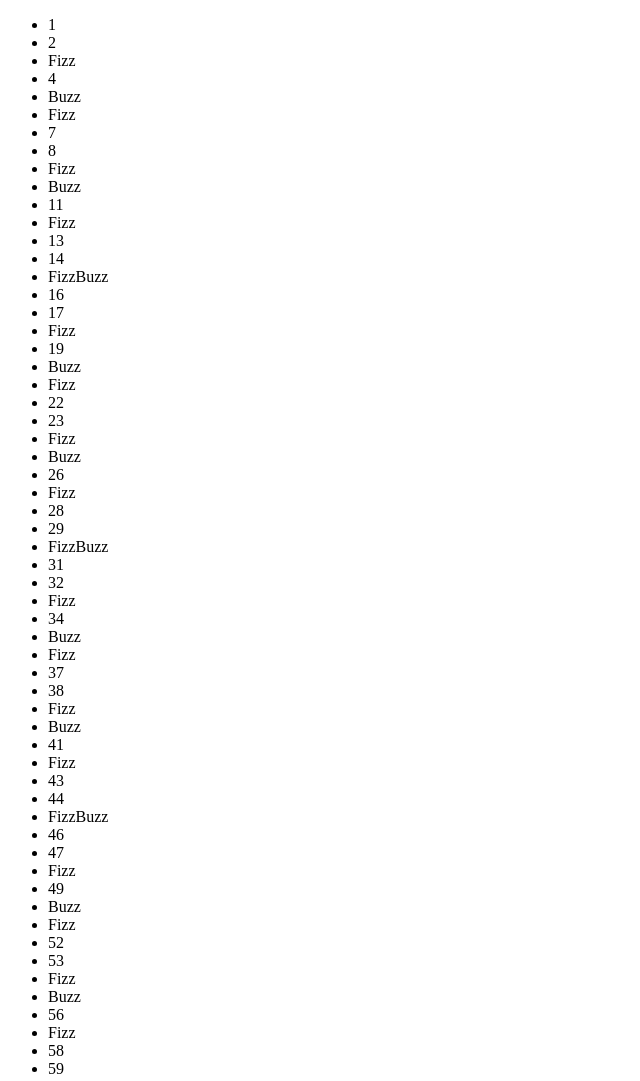
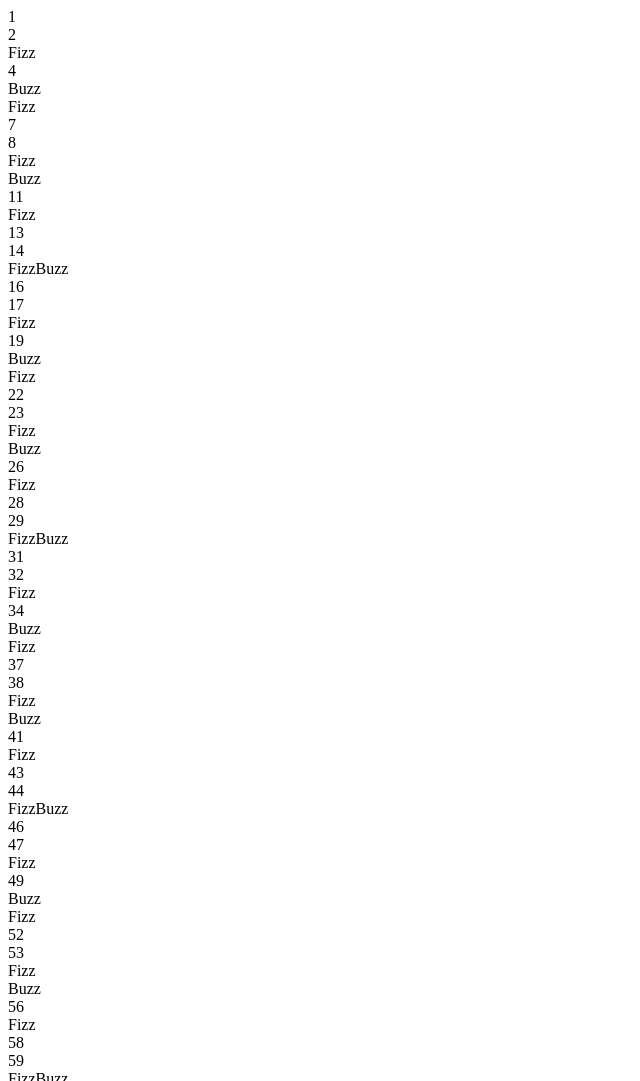
Before and after one commit to Link1965/FizzBuzz, a plain HTML site: page index.html in a window 1280 px wide. Shown: the top 1081 px of the page, without its empty margins (0-640 px from the left). Drawn offline with nearby package versions, Linux system fonts and the light colour scheme.

Commit message:
Change from ul to div

```diff
--- a/index.html
+++ b/index.html
@@ -7,6 +7,6 @@
 	<script src="js/app.js"></script>
 </head>
 <body>
-	<ul id="Integer-list"></ul>
+	<div id="Integer-list"></div>
 </body>
 </html>
--- a/js/app.js
+++ b/js/app.js
@@ -1,19 +1,19 @@
 $(document).ready(function() {
 for (var i = 1; i < 101; i++) {
 	if ((i % 3 === 0) && (i % 5 === 0)) {
-		$("#Integer-list").append("<li>FizzBuzz</li>");
+		$("#Integer-list").append("<div>FizzBuzz</div>");
 	}
 
 	else if (i % 3 === 0) {
-		$("#Integer-list").append("<li>Fizz</li>");
+		$("#Integer-list").append("<div>Fizz</div>");
 	}
 
 	else if (i % 5 === 0) {
-		$("#Integer-list").append("<li>Buzz</li>");
+		$("#Integer-list").append("<div>Buzz</div>");
 	}
 
 	else {
-		$("#Integer-list").append("<li>" + i + "</li>");
+		$("#Integer-list").append("<div>" + i + "</div>");
 	}
 
 }
```
